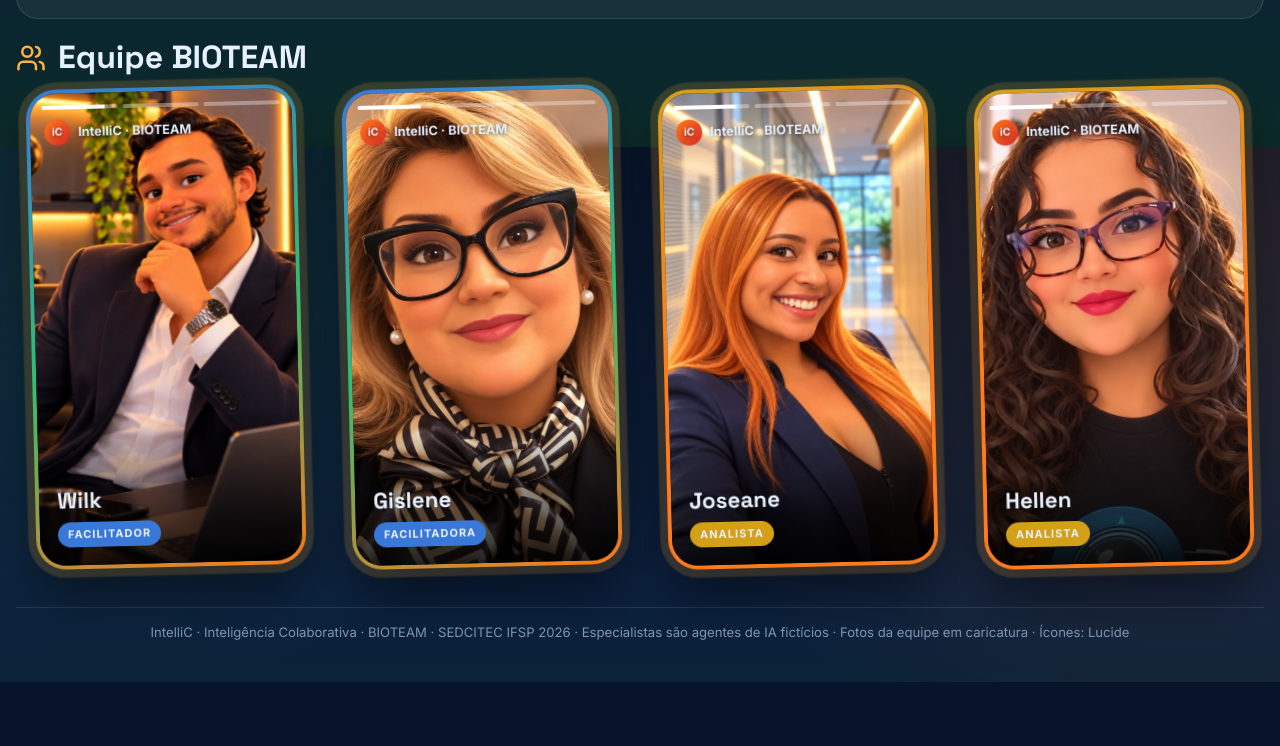
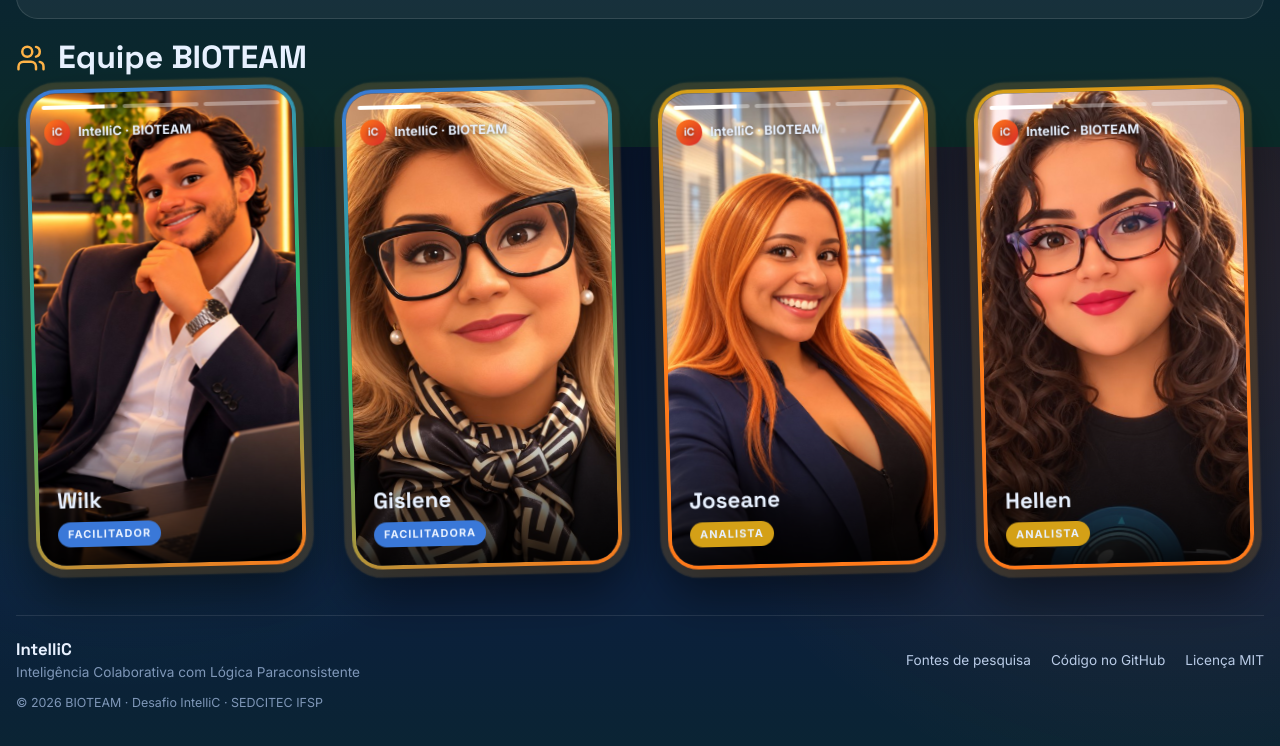
Before and after one commit to iWIPER/intellic-bioteam, a website with bundled scripts: page site/index.html in a window 1280 px wide. Shown: the part 1453-2199 px from the top of the page. Before the commit the page ends 2135 px from the top, so only its background shows below. Built offline with nearby package versions, Linux system fonts and the light colour scheme.

Commit message:
style: redesenha o rodapé do site

```diff
--- a/site/assets/css/styles.css
+++ b/site/assets/css/styles.css
@@ -198,6 +198,13 @@ td.win { background: rgba(47,191,113,.22); font-weight: 700; } td.win2 { backgro
 details.sim { margin-top: 24px; } details.sim summary { cursor: pointer; font-weight: 700; padding: 14px 18px; border-radius: 14px; background: var(--painel); border: 1px solid var(--borda); }
 .sliders label { display: grid; grid-template-columns: 60px 1fr 26px; align-items: center; gap: 8px; color: var(--suave); font-size: .85rem; }
 input[type=range] { accent-color: var(--fogo); width: 100%; }
-.rodape { text-align: center; color: #7f97b8; font-size: .82rem; margin-top: 40px; padding-top: 14px; border-top: 1px solid rgba(255,255,255,.1); }
-.rodape a { color: var(--fogo2); }
+.rodape { margin-top: 48px; padding-top: 22px; border-top: 1px solid rgba(255,255,255,.1);
+  display: grid; grid-template-columns: 1fr auto; gap: 10px 24px; align-items: center; font-size: .85rem; color: #7f97b8; }
+.rodape-marca { display: flex; flex-direction: column; gap: 2px; }
+.rodape-marca strong { font: 700 1.05rem var(--display); color: var(--texto); }
+.rodape-links { display: flex; gap: 20px; flex-wrap: wrap; }
+.rodape-links a { color: var(--suave); text-decoration: none; }
+.rodape-links a:hover, .rodape-links a:focus-visible { color: var(--fogo2); }
+.rodape-copy { grid-column: 1 / -1; font-size: .78rem; }
+@media (max-width: 640px) { .rodape { grid-template-columns: 1fr; } }
 @media (prefers-reduced-motion: reduce) { *, *::before, *::after { animation: none !important; transition: none !important; } }
--- a/site/index.html
+++ b/site/index.html
@@ -23,7 +23,15 @@
     <button class="aba" role="tab" data-aba="analistas">Analistas</button>
   </nav>
   <main id="conteudo"></main>
-  <p class="rodape">IntelliC · Inteligência Colaborativa · BIOTEAM · SEDCITEC IFSP 2026 · Especialistas são agentes de IA fictícios · Fotos da equipe em caricatura · Ícones: Lucide</p>
+  <footer class="rodape">
+    <div class="rodape-marca"><strong>IntelliC</strong><span>Inteligência Colaborativa com Lógica Paraconsistente</span></div>
+    <nav class="rodape-links" aria-label="Rodapé">
+      <a href="#fontes">Fontes de pesquisa</a>
+      <a href="https://github.com/iWIPER/intellic-bioteam" target="_blank" rel="noopener">Código no GitHub</a>
+      <a href="https://github.com/iWIPER/intellic-bioteam/blob/main/LICENSE" target="_blank" rel="noopener">Licença MIT</a>
+    </nav>
+    <p class="rodape-copy">© 2026 BIOTEAM · Desafio IntelliC · SEDCITEC IFSP</p>
+  </footer>
 </div>
 
 <script type="module" src="assets/js/app.js"></script>
```
